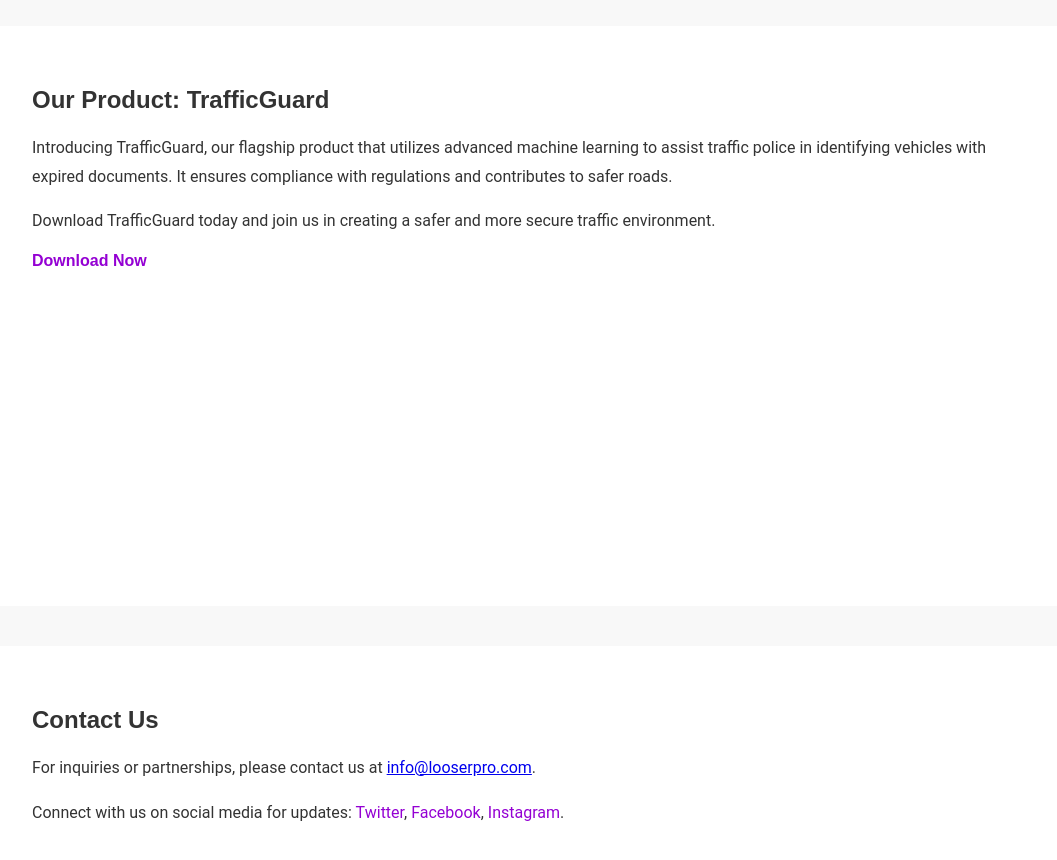
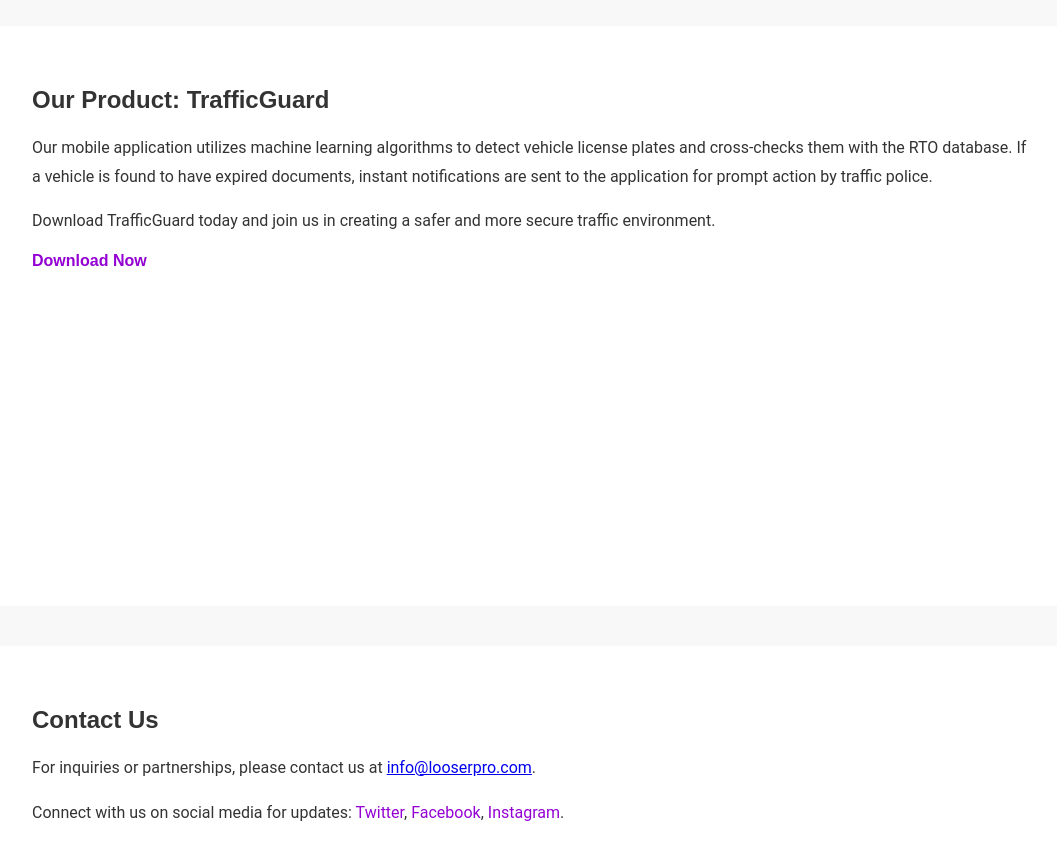
Before and after one commit to kuilaPy/static_page, a plain HTML site: page index.html in a window 1280 px wide. Shown: the part 1340-2200 px from the top of the page, without its empty margins (108-1165 px from the left). Drawn offline with Linux system fonts and the light colour scheme.

Commit message:
change in product details

```diff
--- a/index.html
+++ b/index.html
@@ -39,8 +39,9 @@
     <section class="crad vision">
         <h2 id="product">Our Product: TrafficGuard</h2>
         <p>
-            Introducing TrafficGuard, our flagship product that utilizes advanced machine learning to assist traffic police
-            in identifying vehicles with expired documents. It ensures compliance with regulations and contributes to safer roads.
+          Our mobile application utilizes machine learning algorithms to detect vehicle license plates
+          and cross-checks them with the RTO database. If a vehicle is found to have expired documents,
+          instant notifications are sent to the application for prompt action by traffic police.
         </p>
         <p>
             Download TrafficGuard today and join us in creating a safer and more secure traffic environment.
```
